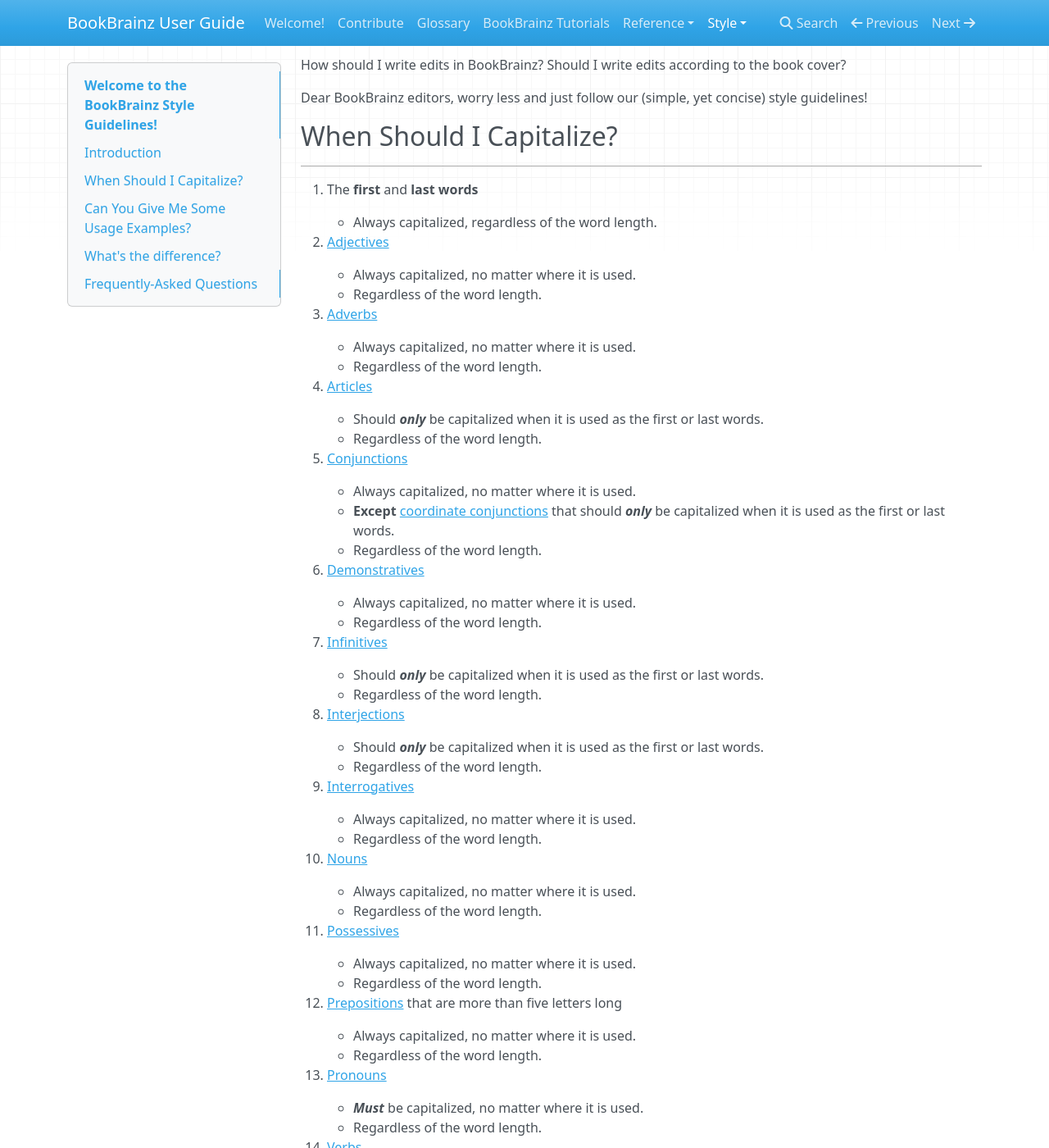
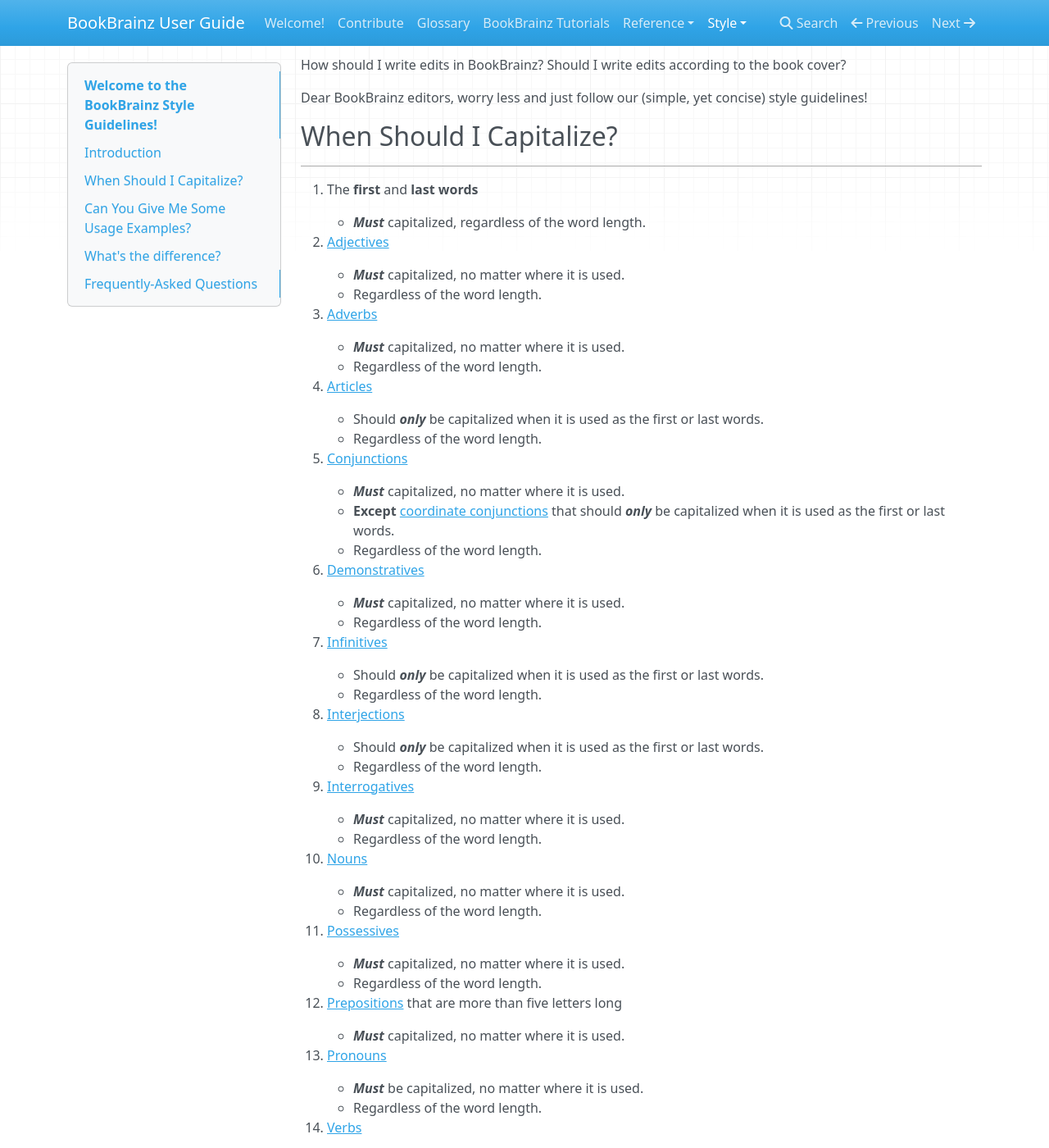
Before and after one commit to metabrainz/bookbrainz-user-guide, an MkDocs documentation site: the page built from docs/style/introduction.md, in a window 1280 px wide and 1400 px high, scrolled down 229 px. Shown: the whole window at 82% size. Built offline with MkDocs 1.6.1, drawn with Linux system fonts in a browser that asks for light colours; nearby versions of some CDN libraries; some of the changed text lies outside the part shown.

Commit message:
Update introduction.md

```diff
--- a/docs/style/introduction.md
+++ b/docs/style/introduction.md
@@ -9,14 +9,14 @@ Dear BookBrainz editors, worry less and just follow our (simple, yet concise) st
 ## When Should I Capitalize?
 ----------------------------
 1. The **first** and **last words**
-    + Always capitalized, regardless of the word length.
+    + **_Must_** capitalized, regardless of the word length.
 
 2. [Adjectives](https://en.wikipedia.org/wiki/Adjective "Adjective Definition")
-    + Always capitalized, no matter where it is used.
+    + **_Must_** capitalized, no matter where it is used.
     + Regardless of the word length.
 
 3. [Adverbs](https://en.wikipedia.org/wiki/Adverb "Adverb Definition")
-    + Always capitalized, no matter where it is used.
+    + **_Must_** capitalized, no matter where it is used.
     + Regardless of the word length.
 
 4. [Articles](https://en.wikipedia.org/wiki/English_articles "Article Definition")
@@ -24,12 +24,12 @@ Dear BookBrainz editors, worry less and just follow our (simple, yet concise) st
     + Regardless of the word length.
 
 5. [Conjunctions](https://en.wikipedia.org/wiki/Conjunction_%28grammar%29 "Conjunction Definition")
-    + Always capitalized, no matter where it is used.
+    + **_Must_** capitalized, no matter where it is used.
     + **Except** [coordinate conjunctions](https://en.wikipedia.org/wiki/Conjunction_%28grammar%29#Coordinating_conjunctions) that should **_only_** be capitalized when it is used as the first or last words.
     + Regardless of the word length.
 
 6. [Demonstratives](https://en.wikipedia.org/wiki/Demonstrative "Demonstrative Definition")
-    + Always capitalized, no matter where it is used.
+    + **_Must_** capitalized, no matter where it is used.
     + Regardless of the word length.
 
 7. [Infinitives](https://en.wikipedia.org/wiki/Infinitive "Infinitive Definition")
@@ -41,27 +41,26 @@ Dear BookBrainz editors, worry less and just follow our (simple, yet concise) st
     + Regardless of the word length.
 
 9. [Interrogatives](https://en.wikipedia.org/wiki/Interrogative_word "Interrogative Definition")
-    + Always capitalized, no matter where it is used.
+    + **_Must_** capitalized, no matter where it is used.
     + Regardless of the word length.
 
 10. [Nouns](https://en.wikipedia.org/wiki/Noun "Noun Definition")
-    + Always capitalized, no matter where it is used.
+    + **_Must_** capitalized, no matter where it is used.
     + Regardless of the word length.
 
 11. [Possessives](https://en.wikipedia.org/wiki/English_possessive "Possessive Definition")
-    + Always capitalized, no matter where it is used.
+    + **_Must_** capitalized, no matter where it is used.
     + Regardless of the word length.
 
 12. [Prepositions](https://en.wikipedia.org/wiki/Preposition_and_postposition "Preposition Definition") that are more than five letters long
-    + Always capitalized, no matter where it is used.
-    + Regardless of the word length.
+    + **_Must_** capitalized, no matter where it is used.
 
 13. [Pronouns](https://en.wikipedia.org/wiki/Pronoun "Pronoun Definition")
     + **_Must_** be capitalized, no matter where it is used.
     + Regardless of the word length.
 
 14. [Verbs](https://en.wikipedia.org/wiki/English_verbs "Verb Definition")
-    + Always capitalized, no matter where it is used.
+    + **_Must_** capitalized, no matter where it is used.
     + Regardless of the word length.
 
 
```
